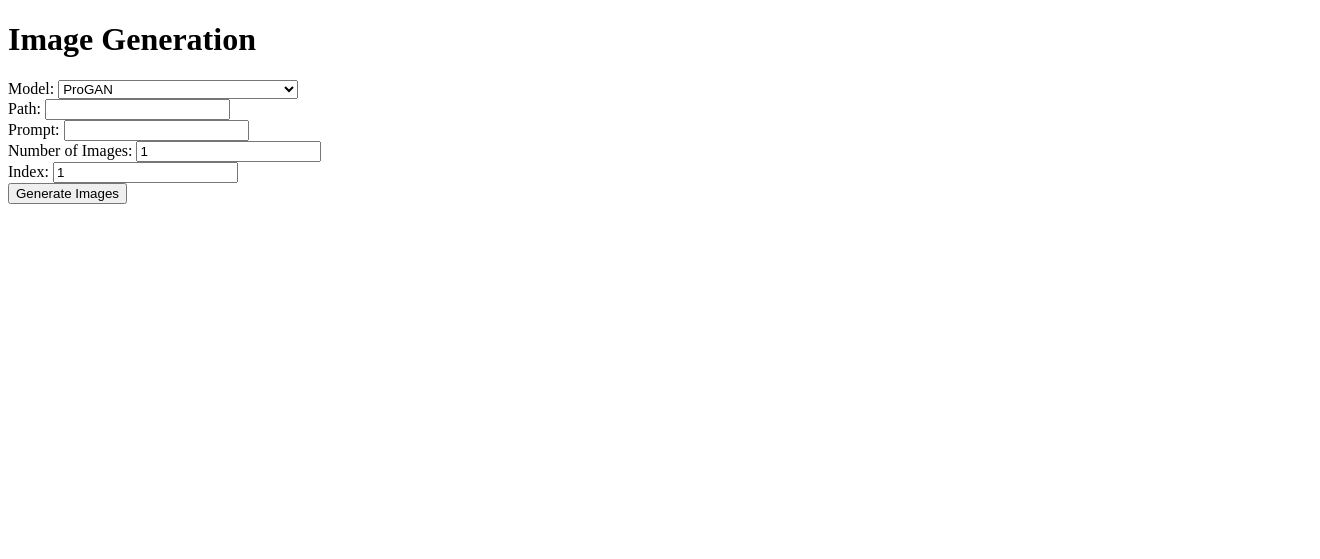
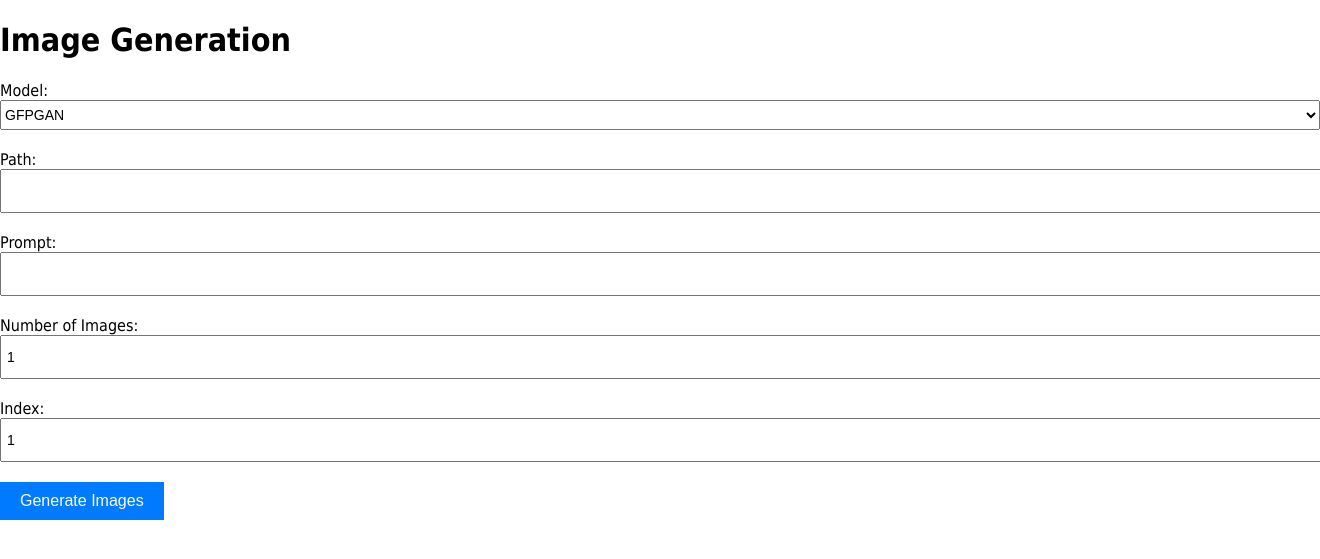
Before and after one commit to qkhanh711/Sofware-Engineering-Final-Project, a FastAPI app: page / in a window 1320 px wide; the page is wider, and only the part inside the window is pictured. Shown: the top 559 px of that part. Run offline with FastAPI, Linux system fonts and the light colour scheme; some libraries are stand-ins or nearby versions.

Commit message:
update html

```diff
--- a/main.py
+++ b/main.py
@@ -8,6 +8,8 @@ from pydantic import BaseModel
 from Generate import generate
 from utils import convert2_
 import os
+from sqlalchemy.ext.declarative import declarative_base
+
 
 app = FastAPI()
 app.mount("/static", StaticFiles(directory="static"), name="static")
--- a/static/script.js
+++ b/static/script.js
@@ -4,10 +4,10 @@ document.getElementById("image-form").addEventListener("submit", async function(
     const form = event.target;
     const formData = new FormData(form);
 
-    const res = {}
+    const res = {};
 
-    for(const [key,value] of formData) {
-        res[key] = value
+    for(const [key, value] of formData) {
+        res[key] = value;
     }
 
     console.log(res);
@@ -22,21 +22,17 @@ document.getElementById("image-form").addEventListener("submit", async function(
 
     const data = await response.json();
 
-    if (data.success) {
-        const resultResponse = await fetch("/generateImage");
-        const resultData = await resultResponse.json();
-
-        if (resultData.generated_result) {
-            const generatedResult = resultData.generated_result;
+    if (data.generated_result) {
+        const generatedResult = data.generated_result;
 
         const resultDiv = document.getElementById("result");
         resultDiv.innerHTML = "";
 
-            if (generatedResult.hasOwnProperty("image")) {
+        if (generatedResult.image) {
             const imgElement = document.createElement("img");
-                imgElement.src = generatedResult.image;
+            imgElement.src = `/getImage?path=${generatedResult.image}`;
             resultDiv.appendChild(imgElement);
-            } else if (generatedResult.hasOwnProperty("cap")) {
+        } else if (generatedResult.cap) {
             const pElement = document.createElement("p");
             pElement.textContent = generatedResult.cap;
             resultDiv.appendChild(pElement);
@@ -44,7 +40,4 @@ document.getElementById("image-form").addEventListener("submit", async function(
     } else {
         console.log("No generated result available");
     }
-    } else {
-        console.log("Failed to generate images");
-    }
 });
--- a/templates/index.html
+++ b/templates/index.html
@@ -3,38 +3,92 @@
 <head>
     <meta charset="UTF-8">
     <meta name="viewport" content="width=device-width, initial-scale=1.0">
-    <title>Image Generation</title>
+    <title>Image Generator</title>
+    <style>
+        body {
+            font-family: Tahoma;
+            margin: 0;
+            padding: 0;
+        }
+        .container {
+            width: 700px;
+            margin: 0 auto;
+            padding: 20px;
+        }
+        .heading {
+            text-align: center;
+            font-size: 24px;
+            margin-bottom: 30px;
+        }
+        .form-label {
+            font-size: 16px;
+            margin-bottom: 10px;
+        }
+        .form-input {
+            width: 100%;
+            height: 30px;
+            margin-bottom: 20px;
+            padding: 5px;
+            font-size: 14px;
+        }
+        .form-select {
+            width: 100%;
+            height: 30px;
+            margin-bottom: 20px;
+            font-size: 14px;
+        }
+        .form-button {
+            background-color: #007bff;
+            color: #fff;
+            border: none;
+            padding: 10px 20px;
+            font-size: 16px;
+            cursor: pointer;
+        }
+        .form-button:hover {
+            background-color: #0069d9;
+        }
+    </style>
 </head>
 <body>
     <h1>Image Generation</h1>
     <form id="image-form">
-        <label for="model">Model:</label>
-        <select id="model" name="model">
+                <div>
+                    <label for="model" class="form-label">Model:</label>
+                    <select id="model" name="model" class="form-select">
+                        <option value="GFPGAN">GFPGAN</option>
                         <option value="ProGAN">ProGAN</option>
                         <option value="VAE">VAE</option>
                         <option value="hakurei/waifu-diffusion">hakurei/waifu-diffusion</option>
                         <option value="runwayml/stable-diffusion-v1-5">runwayml/stable-diffusion-v1-5</option>
                         <option value="timbrooks/instruct-pix2pix">timbrooks/instruct-pix2pix</option>
-            <option value ="nlpconnect/vit-gpt2-image-captioning">nlpconnect/vit-gpt2-image-captioning</option>
+                        <option value="nlpconnect/vit-gpt2-image-captioning">nlpconnect/vit-gpt2-image-captioning</option>
                     </select>
-        <br>
-        <label for="path">Path:</label>
-        <input type="text" id="path" name="path">
-        <br>
-        <label for="prompt">Prompt:</label>
-        <input type="text" id="prompt" name="prompt">
-        <br>
-        <label for="number">Number of Images:</label>
-        <input type="number" id="number" name="number" value="1" min="1">
-        <br>
-        <label for="idx">Index:</label>
-        <input type="number" id="idx" name="idx" value="1" min="0">
-        <br>
-        <button type="submit">Generate Images</button>
+                </div>
+                <div>
+                    <label for="path" class="form-label">Path:</label>
+                    <input type="text" id="path" name="path" class="form-input">
+                </div>
+                <div>
+                    <label for="prompt" class="form-label">Prompt:</label>
+                    <input type="text" id="prompt" name="prompt" class="form-input">
+                </div>
+                <div>
+                    <label for="number" class="form-label">Number of Images:</label>
+                    <input type="number" id="number" name="number" value="1" min="1" class="form-input">
+                </div>
+                <div>
+                    <label for="idx" class="form-label">Index:</label>
+                    <input type="number" id="idx" name="idx" value="1" min="0" class="form-input">
+                </div>
+                <button type="submit" class="form-button">Generate Images</button>
             </form>
+            <div id="result"></div>
+        </div>
+    </div>
 
-    <div id="result"></div>
-
+    <script src="https://www.gstatic.com/firebasejs/9.0.0/firebase-app.js"></script>
+    <script src="https://www.gstatic.com/firebasejs/9.0.0/firebase-auth.js"></script>
     <script src="/static/script.js"></script>
 </body>
 </html>
```
Also changed, not shown: Generate.py (+7 -7 lines), Generate_images/GFPGAN/i2t.jpg (deleted), Generate_images/ProGAN/img_0.png. Lines whose indentation alone changed are shown as unchanged.
